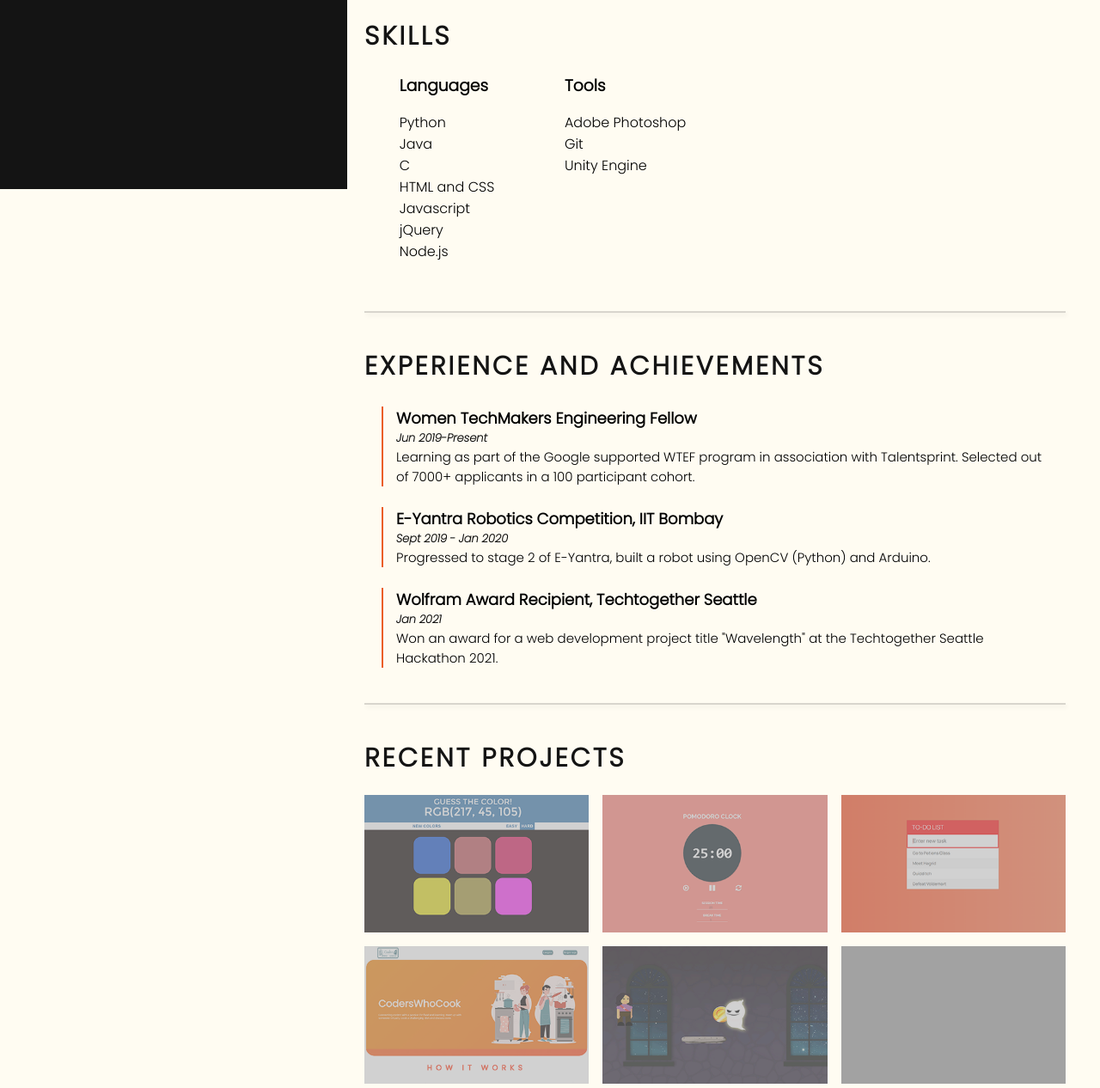
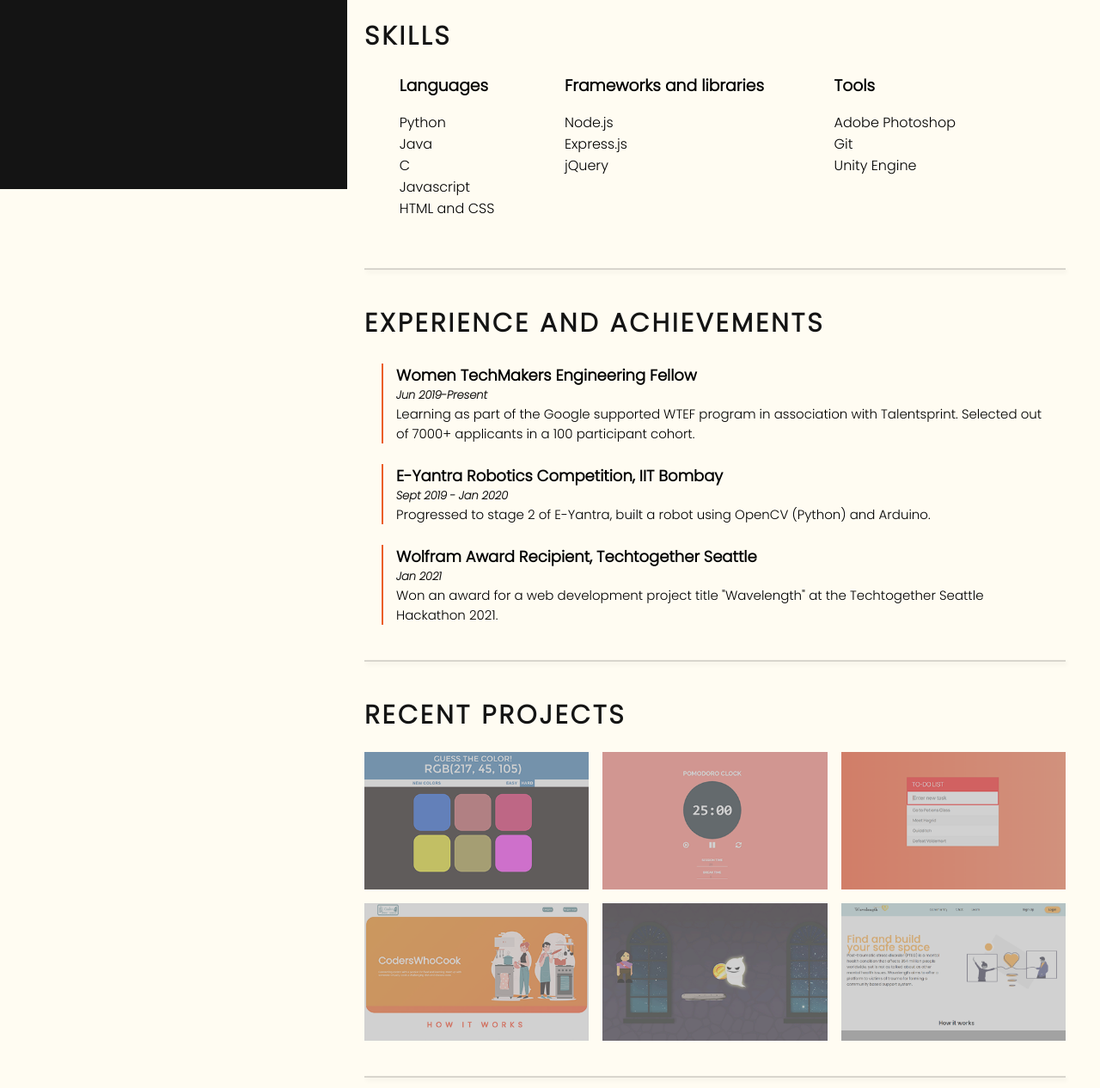
Before and after one commit to aashishah/aashishah.github.io, a plain HTML site: page index.html in a window 1280 px wide. Shown: the part 600-1866 px from the top of the page at 86% size. Drawn offline with Linux system fonts and the light colour scheme.

Commit message:
Minor updates

```diff
--- a/index.html
+++ b/index.html
@@ -49,12 +49,18 @@
                    <li>Python</li>
                    <li>Java</li>
                    <li>C</li>
+                   <li>Javascript</li>
                    <li>HTML and CSS</li>
-                   <li>Javascript</li>
-                   <li>jQuery</li>
-                   <li>Node.js</li>
                </ul>
            </div>
+           <div class="sub-skill">
+               <h3>Frameworks and libraries</h3>
+               <ul>
+                   <li>Node.js</li>
+                   <li>Express.js</li>
+                   <li>jQuery</li>
+               </ul>
+        	</div>
            <div class="sub-skill">
                <h3>Tools</h3>
                <ul>
@@ -62,7 +68,7 @@
                    <li>Git</li>
                    <li>Unity Engine</li>
                </ul>
-        </div>
+        	</div>
        </div>
        </div>
             <div class="hr"></div>
@@ -127,12 +133,12 @@
                </div>
                </div>
            </a>
-           <a href="#">
+           <a href="https://wave-length.space">
                <div class="card">
-               <img src="">
-               <!--<div class="overlay">
-                    <div class="p-txt"><br><span>Click to visit.</span></div>
-               </div>-->
+               <img src="images/projects/wavelength.png">
+               <div class="overlay">
+                    <div class="p-txt">TechTogether Seattle Hack<br><span>Click to visit.</span></div>
+               </div>
                </div>
            </a>
 
```
